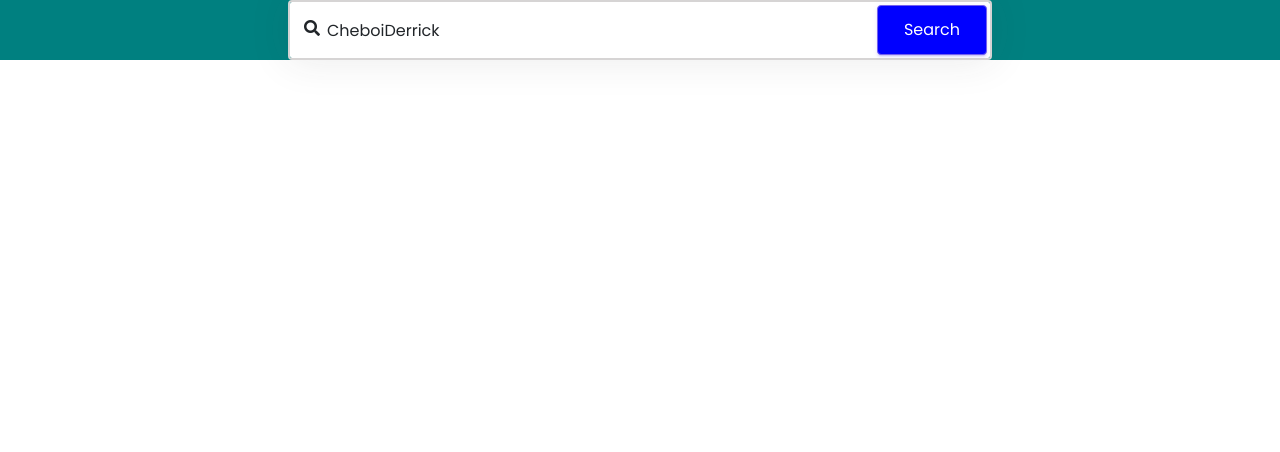
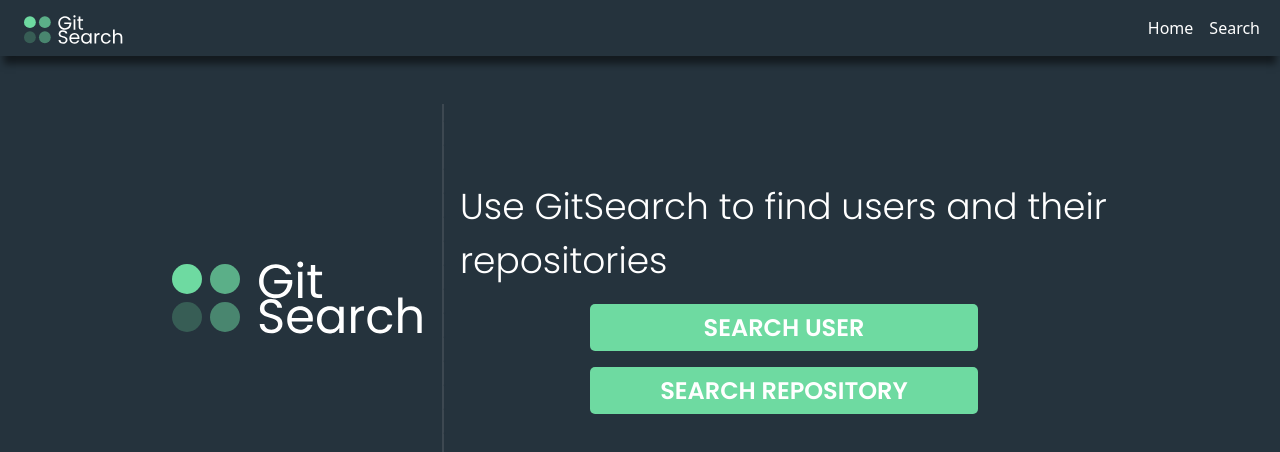
Before and after one commit to CheboiDerrick/github_search, an Angular app: page / in a window 1280 px wide. Shown: the top 452 px of the page. Built offline with nearby package versions, Linux system fonts and the light colour scheme.

Commit message:
add the home page component for routing

```diff
--- a/src/app/app.component.css
+++ b/src/app/app.component.css
@@ -0,0 +1,7 @@
+nav{
+    box-shadow: 0px 12px 7px -4px rgba(0, 0, 0, 0.5);
+    -webkit-box-shadow: 0px 12px 7px -4px rgba(0, 0, 0, 0.5);
+}
+nav li a{
+    color:white
+}
--- a/src/app/app.component.html
+++ b/src/app/app.component.html
@@ -1 +1,32 @@
-<app-github-users></app-github-users>
+<nav class="navbar navbar-expand-lg">
+  <div class="container-fluid">
+    <div class="container">
+      <a class="navbar-brand" href="#">
+        <img src="../assets/Group 1.svg" alt="" width="100"/>
+      </a>
+    </div>
+    <button
+      class="navbar-toggler"
+      type="button"
+      data-bs-toggle="collapse"
+      data-bs-target="#navbarSupportedContent"
+      aria-controls="navbarSupportedContent"
+      aria-expanded="false"
+      aria-label="Toggle navigation"
+    >
+      <span class="navbar-toggler-icon"></span>
+    </button>
+    <div class="collapse navbar-collapse" id="navbarSupportedContent">
+      <ul class="navbar-nav me-auto mb-2 mb-lg-0">
+        <li class="nav-item">
+          <a class="nav-link active" aria-current="page" href="#">Home</a>
+        </li>
+        <li class="nav-item">
+          <a class="nav-link" href="#">Search</a>
+        </li>
+      </ul>
+    </div>
+  </div>
+</nav>
+<app-home></app-home>
+<!-- <app-github-users></app-github-users> -->
--- a/src/app/app.module.ts
+++ b/src/app/app.module.ts
@@ -8,12 +8,14 @@ import { AppRoutingModule } from './app-routing.module';
 import { AppComponent } from './app.component';
 import { GithubUsersComponent } from './components/github-users/github-users.component';
 import { GithubRepositoryComponent } from './components/github-repository/github-repository.component';
+import { HomeComponent } from './components/home/home.component';
 
 @NgModule({
   declarations: [
     AppComponent,
     GithubUsersComponent,
     GithubRepositoryComponent,
+    HomeComponent,
   ],
   imports: [
     BrowserModule,
--- /dev/null
+++ b/src/app/components/home/home.component.css
@@ -0,0 +1,33 @@
+* {
+  font-family: "Poppins", sans-serif;
+}
+button {
+  background: #6edaa1;
+  border-radius: 5px;
+  border: none;
+  width: 60%;
+  font-style: normal;
+  font-weight: 600;
+  font-size: 24px;
+  line-height: 35px;
+}
+
+button:hover{
+    border: 1px solid  #6edaa1;
+    background-color: transparent;
+}
+
+.accent {
+  height: 80%;
+  width: 1px;
+  border: 1px solid #3d4851;
+  color: #25333d;
+}
+
+p {
+  font-style: normal;
+  font-weight: 300;
+  font-size: 36px;
+  line-height: 54px;
+  color: white;
+}
--- /dev/null
+++ b/src/app/components/home/home.component.html
@@ -0,0 +1,13 @@
+<div class="container-fluid h-50 w-75 mx-auto mt-5">
+    <div class="content d-flex justify-content-center align-items-center">
+        <img src="../../../assets/Group 1.svg" alt="" class="me-3">
+        <div class="accent"> . <br>. <br> . <br> . <br> . <br>. <br> . <br> . <br>
+            . <br>. <br> . <br> . <br>. <br>. <br> . <br> . <br>
+        </div>
+        <div class="d-flex flex-column justify-content-center align-items-center ms-3">
+            <p>Use GitSearch to find users and their repositories</p>
+            <button class="btn btn-primary mb-3">SEARCH USER</button>
+            <button class="btn btn-primary">SEARCH REPOSITORY</button>
+        </div>
+    </div>
+</div>
--- /dev/null
+++ b/src/app/components/home/home.component.ts
@@ -0,0 +1,15 @@
+import { Component, OnInit } from '@angular/core';
+
+@Component({
+  selector: 'app-home',
+  templateUrl: './home.component.html',
+  styleUrls: ['./home.component.css']
+})
+export class HomeComponent implements OnInit {
+
+  constructor() { }
+
+  ngOnInit(): void {
+  }
+
+}
--- a/src/index.html
+++ b/src/index.html
@@ -1,13 +1,29 @@
-<!doctype html>
+<!DOCTYPE html>
 <html lang="en">
   <head>
-  <meta charset="utf-8">
+    <meta charset="utf-8" />
     <title>GithubSearch</title>
-  <base href="/">
-  <meta name="viewport" content="width=device-width, initial-scale=1">
-  <link rel="icon" type="image/x-icon" href="favicon.ico">
-  <link rel="stylesheet" href="https://cdn.jsdelivr.net/npm/bootstrap@5.1.0/dist/css/bootstrap.min.css" integrity="sha384-KyZXEAg3QhqLMpG8r+8fhAXLRk2vvoC2f3B09zVXn8CA5QIVfZOJ3BCsw2P0p/We" crossorigin="anonymous">
-  <link rel="stylesheet" href="https://pro.fontawesome.com/releases/v5.10.0/css/all.css" integrity="sha384-AYmEC3Yw5cVb3ZcuHtOA93w35dYTsvhLPVnYs9eStHfGJvOvKxVfELGroGkvsg+p" crossorigin="anonymous"/>
+    <base href="/" />
+    <meta name="viewport" content="width=device-width, initial-scale=1" />
+    <link rel="icon" type="image/x-icon" href="favicon.ico" />
+    <link
+      rel="stylesheet"
+      href="https://cdn.jsdelivr.net/npm/bootstrap@5.1.0/dist/css/bootstrap.min.css"
+      integrity="sha384-KyZXEAg3QhqLMpG8r+8fhAXLRk2vvoC2f3B09zVXn8CA5QIVfZOJ3BCsw2P0p/We"
+      crossorigin="anonymous"
+    />
+    <link
+      rel="stylesheet"
+      href="https://pro.fontawesome.com/releases/v5.10.0/css/all.css"
+      integrity="sha384-AYmEC3Yw5cVb3ZcuHtOA93w35dYTsvhLPVnYs9eStHfGJvOvKxVfELGroGkvsg+p"
+      crossorigin="anonymous"
+    />
+    <link rel="preconnect" href="https://fonts.googleapis.com" />
+    <link rel="preconnect" href="https://fonts.gstatic.com" crossorigin />
+    <link
+      href="https://fonts.googleapis.com/css2?family=Poppins:wght@300;600&display=swap"
+      rel="stylesheet"
+    />
   </head>
   <body>
     <app-root></app-root>
--- a/src/styles.css
+++ b/src/styles.css
@@ -1 +1,4 @@
 /* You can add global styles to this file, and also import other style files */
+body{
+    background-color: #25333D;
+}
```
Also changed, not shown: src/assets/Group 1.svg (added), 1 other file (tests, documents, lock files or other folders). Lines whose indentation alone changed are shown as unchanged.
